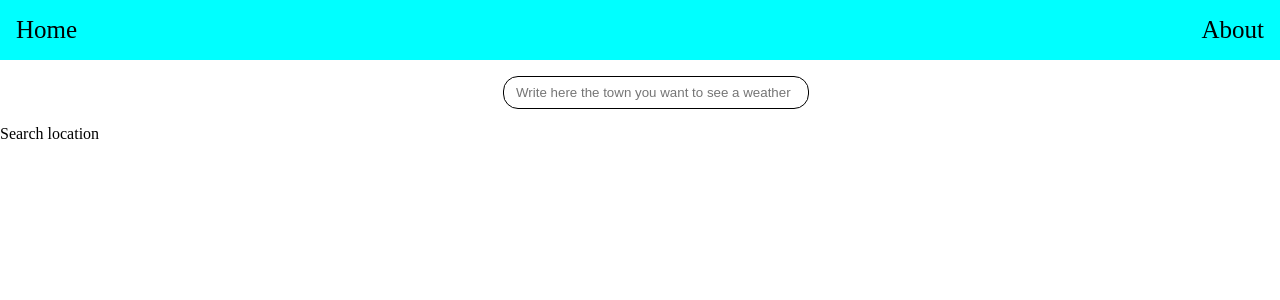
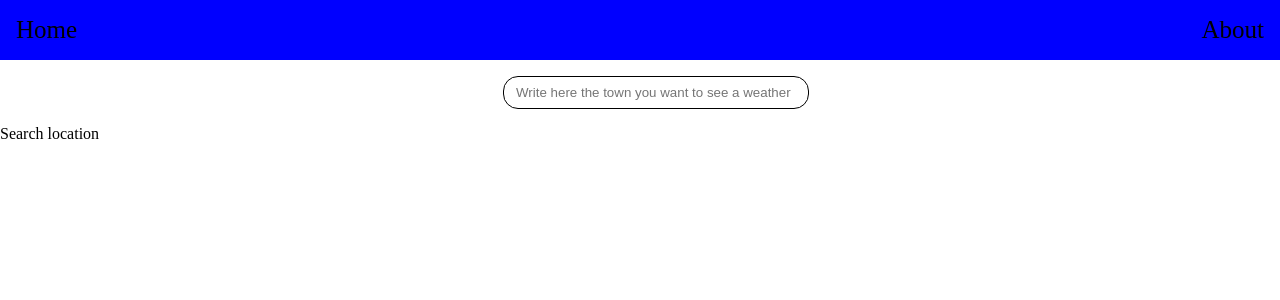
Before and after one commit to Majkan1/weather-app, a React (Vite) app: page / in a window 1280 px wide. Shown: the top 300 px of the page. Built offline with nearby package versions, Linux system fonts and the light colour scheme.

Commit message:
Add few things
One ala

```diff
--- a/src/App.css
+++ b/src/App.css
@@ -5,7 +5,7 @@ body,html{
 .header{
     height:60px;
     width:auto;
-    background-color:aqua;
+    background-color:blue;
     display:flex;
     align-items: center;
     padding: 0 16px;
```
